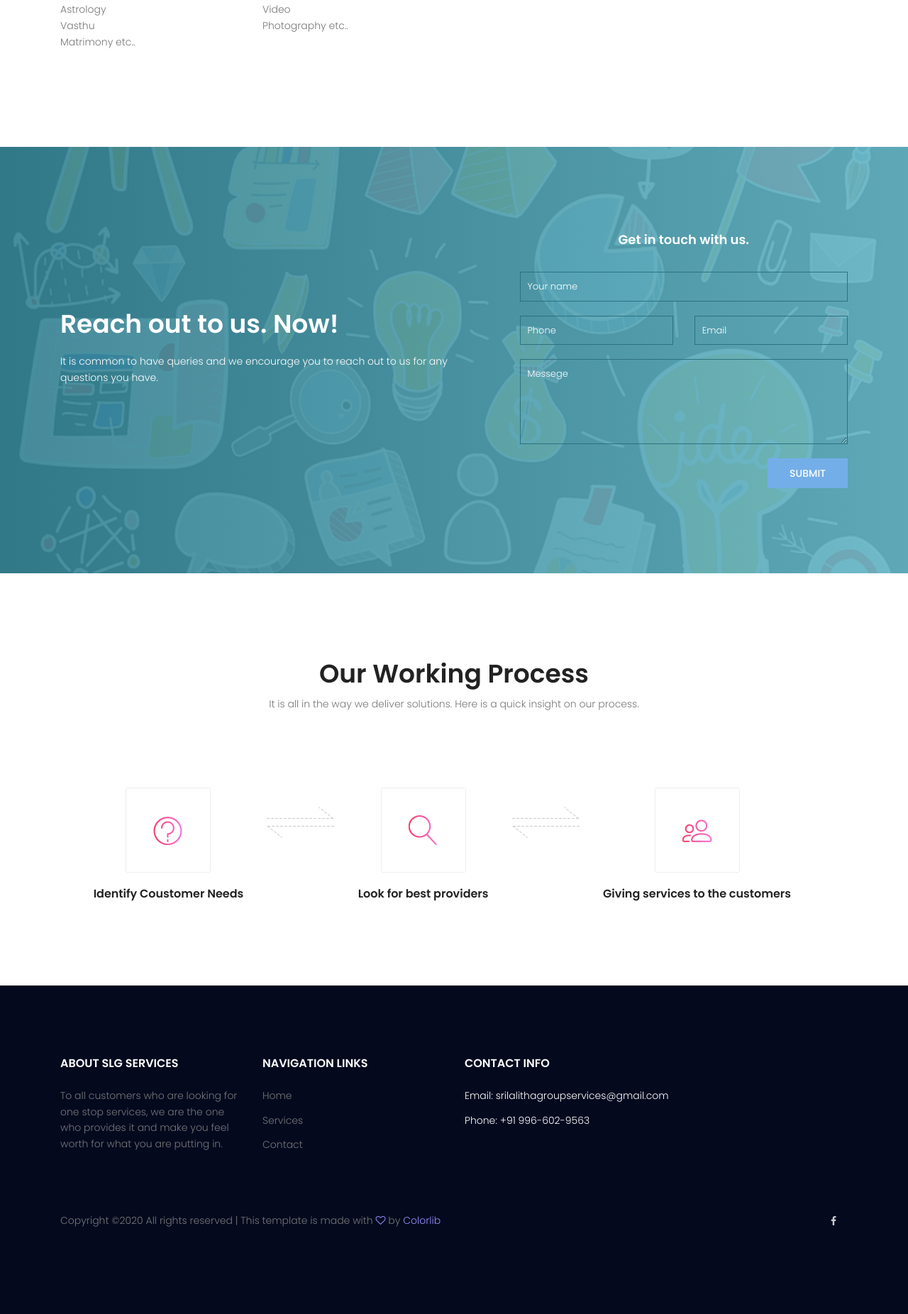
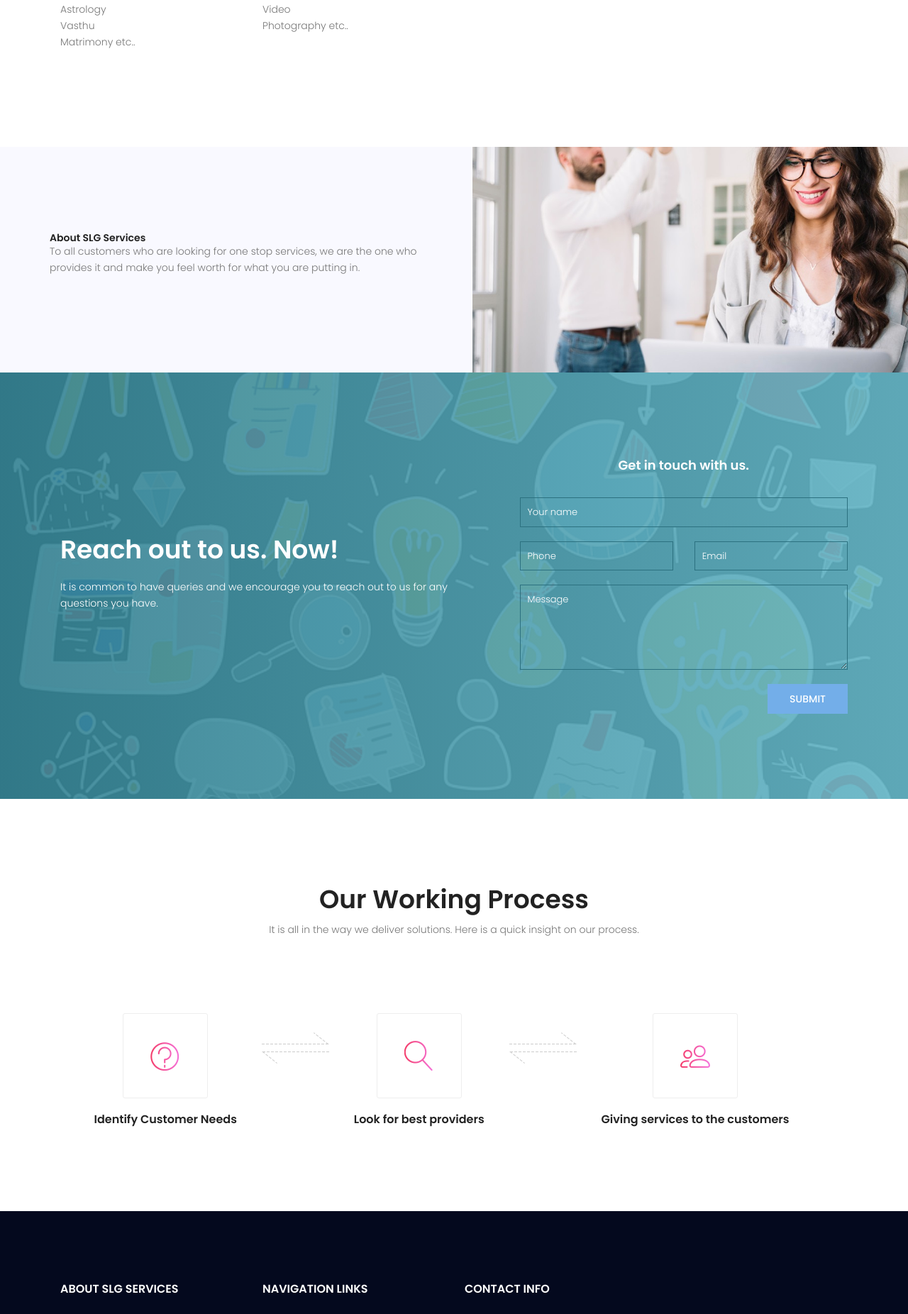
Before and after one commit to satyasashi/slgservices, a Django app: page / in a window 1280 px wide. Shown: the part 1893-3745 px from the top of the page at 71% size. Run offline with Django 3.2, Linux system fonts and the light colour scheme; some libraries are stand-ins or nearby versions.

Commit message:
fixed typos, added fb png

```diff
--- a/myproject/settings.py
+++ b/myproject/settings.py
@@ -26,7 +26,7 @@
 # SECURITY WARNING: don't run with debug turned on in production!
 DEBUG = True
 
-ALLOWED_HOSTS = ['localhost', 'slgservices.herokuapp.com']
+ALLOWED_HOSTS = ['localhost', 'slgservices.herokuapp.com', '192.168.0.8']
 
 
 # Application definition
--- a/templates/index.html
+++ b/templates/index.html
@@ -32,6 +32,11 @@
 		<link rel="stylesheet" href="{% static 'css/animate.min.css' %}">
 		<link rel="stylesheet" href="{% static 'css/owl.carousel.css' %}">
 		<link rel="stylesheet" href="{% static 'css/main.css' %}">
+	<style>
+		.facebook-footer {
+			background-color: #000000;
+		}
+	</style>
 	</head>
 	<body>
 		  <header id="header" id="home">
@@ -40,7 +45,8 @@
 			  		<div class="row">
 			  			<div class="col-lg-6 col-sm-6 col-4 header-top-left no-padding">
 			  				<ul>
-								<li><a href="https://www.facebook.com/srilalithagroupservices/"><i class="fa fa-facebook"></i></a></li>
+								{% load static %}
+								<li><a href="https://www.facebook.com/srilalithagroupservices/"><img src="{% static 'img/fb.png' %}" style="height: 25px; width: 25px; cursor:pointer;"/></a></li>
 								<li><a href="#"><i class="fa fa-twitter"></i></a></li>
 			  				</ul>
 			  			</div>
@@ -59,7 +65,7 @@
 			      <nav id="nav-menu-container">
 			        <ul class="nav-menu">
 			          <li class="menu-active"><a href="{% url 'home' %}">Home</a></li>
-			          <li><a href="about.html">About</a></li>
+			          <li><a href="#about-us">About</a></li>
 			          <li><a href="#services">Service</a></li>
 			          <li><a href="#contact">Contact</a></li>
 			        </ul>
@@ -225,41 +231,18 @@
 		<!-- End service Area -->
 
 		<!-- Start home-about Area -->
-		<!-- <section class="home-about-area section-gap relative">
+		<section class="home-about-area section-gap relative" id="about-us">
 			<div class="container">
 				<div class="row align-items-center justify-content-start">
 					<div class="col-lg-6 no-padding home-about-right">
-						<h1>
-							We can fix all types <br>
-							of computer & mobiles
-						</h1>
-						<p>
-							inappropriate behavior is often laughed off as “boys will be boys,” women face higher conduct standards especially in the workplace. That’s why it’s crucial that, as women, our behavior on the job is beyond reproach.
-						</p>
-						<div class="row no-gutters">
-							<div class="single-services col">
-								<span class="lnr lnr-diamond"></span>
-								<a href="#">
-									<h4>Expert Services</h4>
-								</a>
-								<p>
-									Usage of the Internet is becoming more common due to rapid advancement of technology.
-								</p>
-							</div>
-							<div class="single-services col">
-								<span class="lnr lnr-phone"></span>
-								<a href="#">
-									<h4>Great Support</h4>
-								</a>
-								<p>
-									Usage of the Internet is becoming more common due to rapid advancement of technology.
-								</p>
-							</div>
-						</div>
+					<h6>About SLG Services</h6>
+					<p>
+						To all customers who are looking for one stop services, we are the one who provides it and make you feel worth for what you are putting in.
+					</p>
 					</div>
 				</div>
 			</div>
-		</section> -->
+		</section>
 		<!-- End home-about Area -->
 
 		<!-- Start discount-section Area -->
@@ -289,7 +272,7 @@
 	                                <input name="email" placeholder="Email" onfocus="this.placeholder = ''" onblur="this.placeholder = 'Email'" class="form-control mt-20" required="" type="email">
 	                            </div>
 	                            <div class="col-lg-12 flex-column">
-	                                <textarea rows="5" class="form-control mt-20" name="message" placeholder="Messege" onfocus="this.placeholder = ''" onblur="this.placeholder = 'Messege'" required=""></textarea>
+	                                <textarea rows="5" class="form-control mt-20" name="message" placeholder="Message" onfocus="this.placeholder = ''" onblur="this.placeholder = 'Message'" required=""></textarea>
 	                            </div>
 
 	                            <div class="col-lg-12 d-flex justify-content-end send-btn">
@@ -319,7 +302,7 @@
 						<div class="work-icon-box">
 							<span class="lnr lnr-question-circle"></span>
 						</div>
-						<h4 class="caption">Identify Coustomer Needs</h4>
+						<h4 class="caption">Identify Customer Needs</h4>
 					</div>
 					<div class="work-arrow">
 						<img src="{% static 'img/arrow.png' %}" alt="">
@@ -400,7 +383,7 @@
 <!-- Link back to Colorlib can't be removed. Template is licensed under CC BY 3.0. -->
 </p>
 					<div class="col-lg-4 col-sm-12 footer-social">
-						<a href="https://www.facebook.com/srilalithagroupservices/"><i class="fa fa-facebook"></i></a>
+						<a href="https://www.facebook.com/srilalithagroupservices/"><img src="{% static 'img/fb.png' %}" style="height: 25px; width: 25px; cursor:pointer;"/></a>
 						<!-- <a href="#"><i class="fa fa-twitter"></i></a>
 						<a href="#"><i class="fa fa-dribbble"></i></a>
 						<a href="#"><i class="fa fa-behance"></i></a> -->
```
Also changed, not shown: static/img/fb.png (added).
